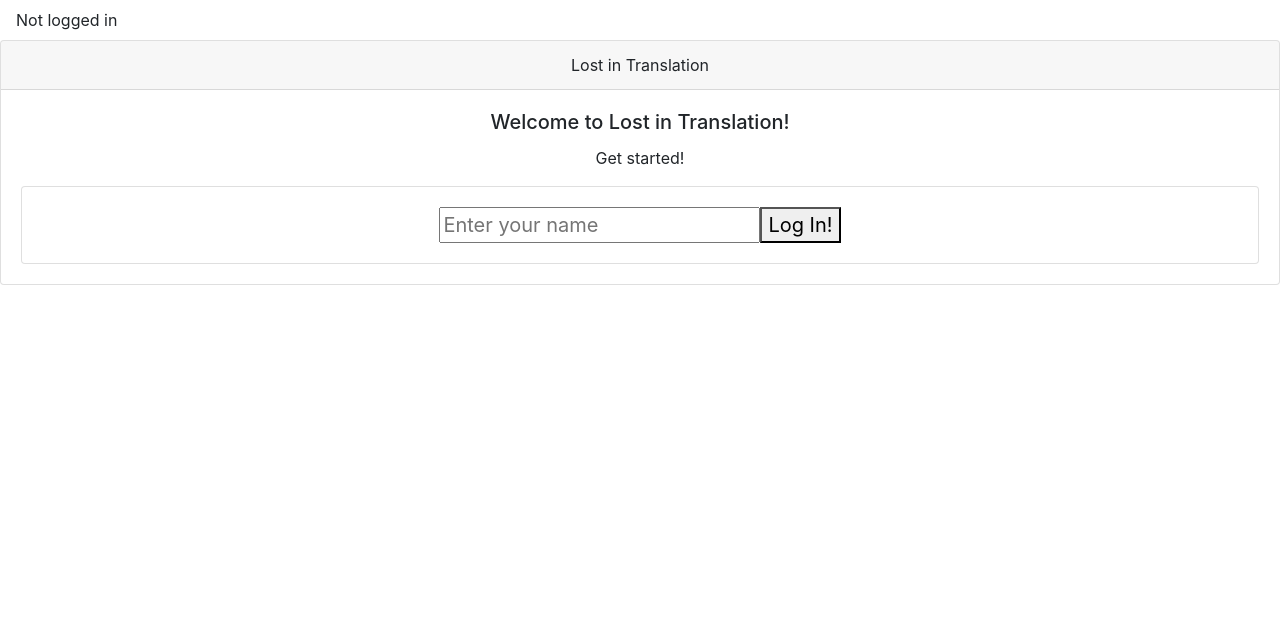
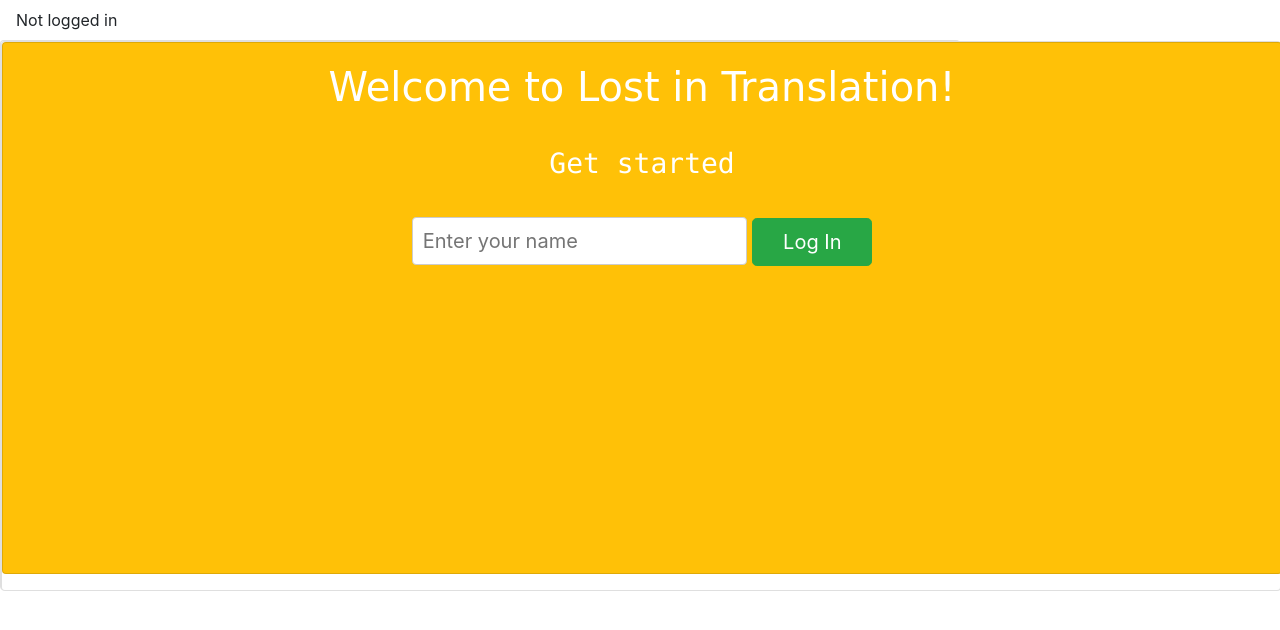
Before and after one commit to englundjesper/LostInTranslationApp, a React (Create React App) app: page /login in a window 1280 px wide. Shown: the top 630 px of the page. Built offline with nearby package versions, Linux system fonts and the light colour scheme.

Commit message:
styled login page

```diff
--- a/src/App.css
+++ b/src/App.css
@@ -36,3 +36,27 @@
     transform: rotate(360deg);
   }
 }
+
+.card {
+  width: 100vw;
+  height: 43vw;
+
+}
+
+h1 {
+  font-family: "Comic Sans MS", cursive, sans-serif;
+}
+
+h3 {
+  font-family: "Lucida Console", Monaco, monospace;
+}
+
+Button {
+  width: 10%;
+}
+
+input {
+  padding: 8px 10px;
+  border: 1px solid #ccc;
+  border-radius: 4px;
+}
--- a/src/components/LoginForm.jsx
+++ b/src/components/LoginForm.jsx
@@ -1,4 +1,5 @@
 import React, { useState } from 'react';
+import { Button } from 'react-bootstrap';
 
 const LoginForm = (props) => {
   const { handleLogin } = props;
@@ -13,7 +14,10 @@ const LoginForm = (props) => {
   return (
     <div>
       <input placeholder="Enter your name" onChange={onChangeUsername}></input>
-      <button onClick={onLoginClick}>Log In!</button>
+      &nbsp;
+      <Button onClick={onLoginClick} variant="success" size="lg">
+        Log In
+      </Button>{' '}
     </div>
   );
 };
--- a/src/pages/LoginPage.jsx
+++ b/src/pages/LoginPage.jsx
@@ -17,16 +17,24 @@ class LoginPage extends React.Component {
     return (
       <>
         <div>
-          <Card className="text-center">
-            <Card.Header>Lost in Translation</Card.Header>
-            <Card.Body>
-              <Card.Title>Welcome to Lost in Translation!</Card.Title>
-              <Card.Text>Get started!</Card.Text>
-              <Card className="blockquote mb-0 card-body">
-                <LoginForm handleLogin={this.handleLogin}></LoginForm>
-              </Card>
-            </Card.Body>
-          </Card>
+          <div className="card w-75">
+            <Card className="text-center">
+              <div className="card text-white bg-warning mb-3">
+                <Card.Body>
+                  <Card.Title>
+                    <h1>Welcome to Lost in Translation!</h1>
+                  </Card.Title>
+                  &nbsp;
+                  <Card.Text>
+                    <h3>Get started</h3>
+                  </Card.Text>
+                  <div className="blockquote mb-0 card-body">
+                    <LoginForm handleLogin={this.handleLogin}></LoginForm>
+                  </div>
+                </Card.Body>
+              </div>
+            </Card>
+          </div>
         </div>
       </>
     );
```
Also changed, not shown: src/index.css (line endings or trailing spaces), src/pages/sign-spritesheet-1200.png (added), 1 other file (tests, documents, lock files or other folders).
